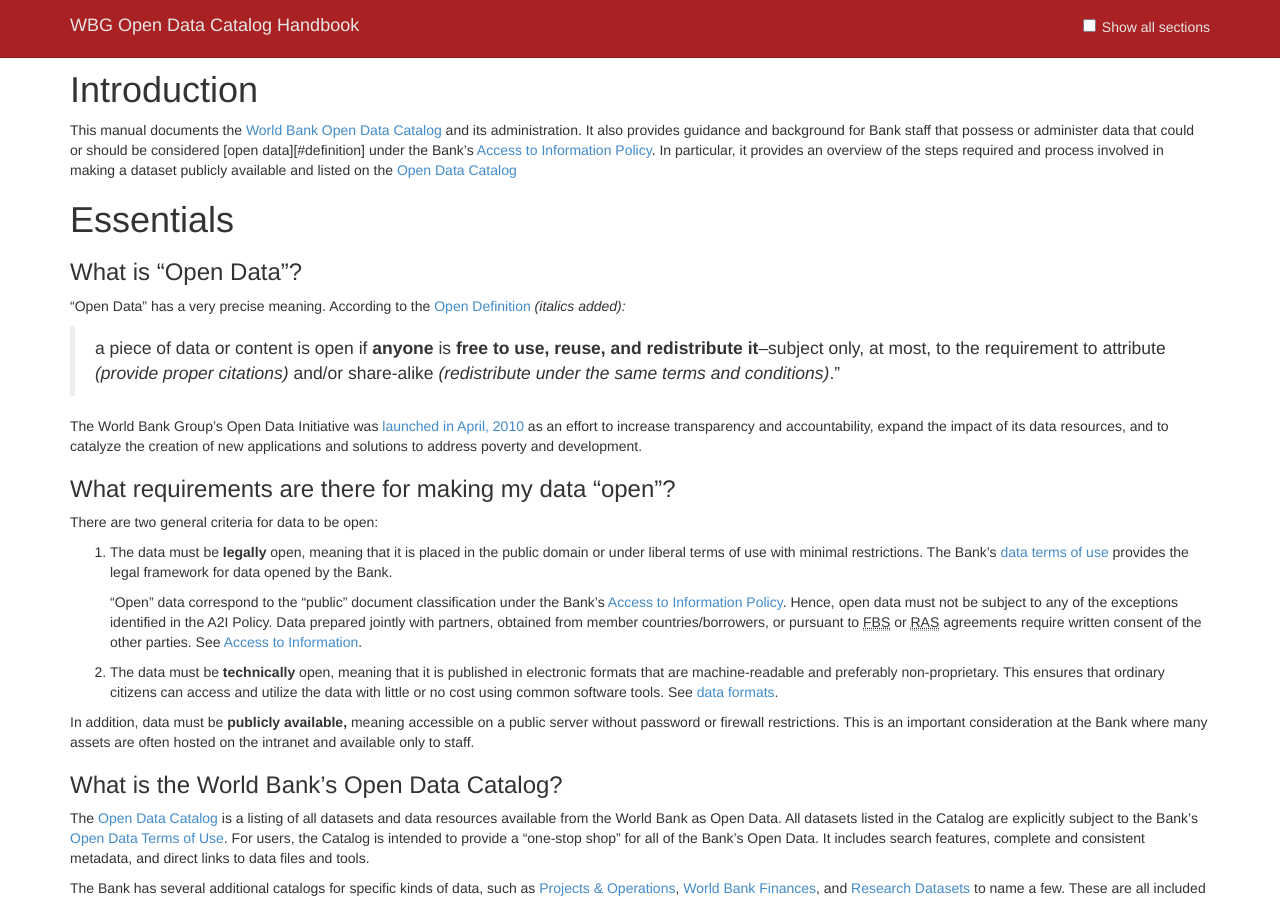
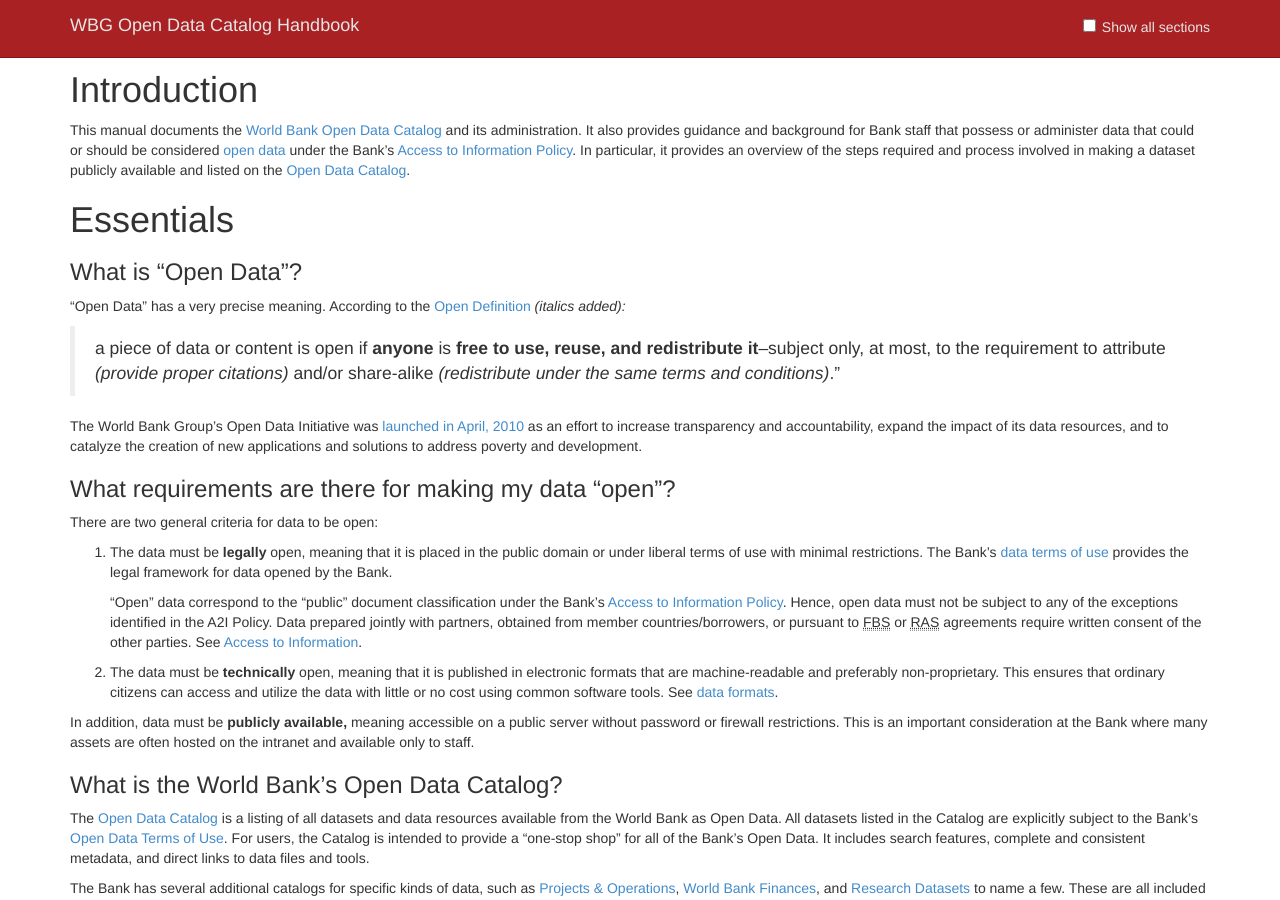
Before and after one commit to tgherzog/wbg-catalog-manual, a Jekyll site: the page built from index.md, in a window 1280 px wide and 900 px high. Built offline with Jekyll 4.4.1, drawn with Linux system fonts in a browser that asks for light colours; nearby versions of some CDN libraries; some of the changed text lies outside the part shown.

```diff
--- a/index.md
+++ b/index.md
@@ -7,7 +7,7 @@ layout: basic
 # Introduction #
 
 This manual documents the [World Bank Open Data Catalog][cat] and its administration. It also provides guidance and background for Bank staff
-that possess or administer data that could or should be considered [open data][#definition] under the Bank's [Access to Information Policy][a2i]. In particular, it provides an overview of the steps required and process involved in making a dataset publicly available and listed on the [Open Data Catalog][cat]
+that possess or administer data that could or should be considered [open data](#definition) under the Bank's [Access to Information Policy][a2i]. In particular, it provides an overview of the steps required and process involved in making a dataset publicly available and listed on the [Open Data Catalog][cat].
 
 
 # Essentials #
```
Also changed, not shown: other parts of index.md (+0 -6 lines).
